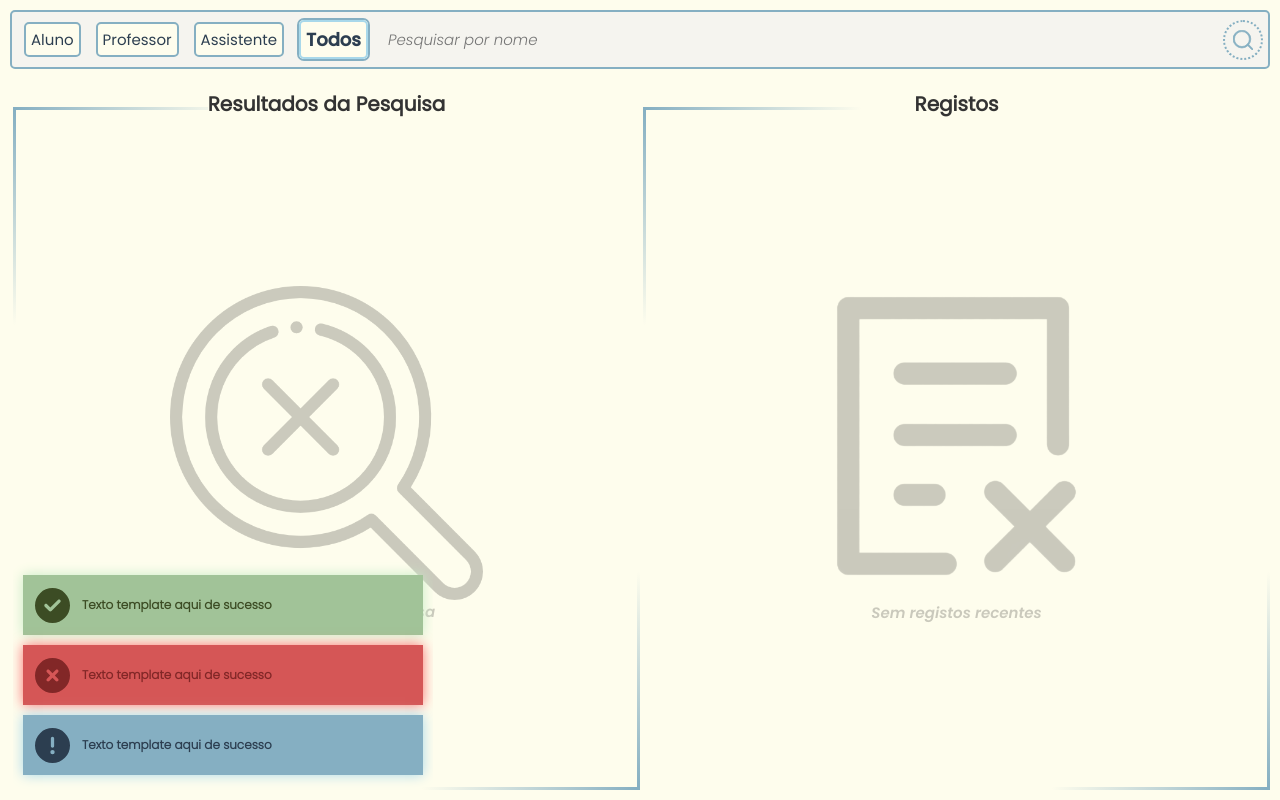
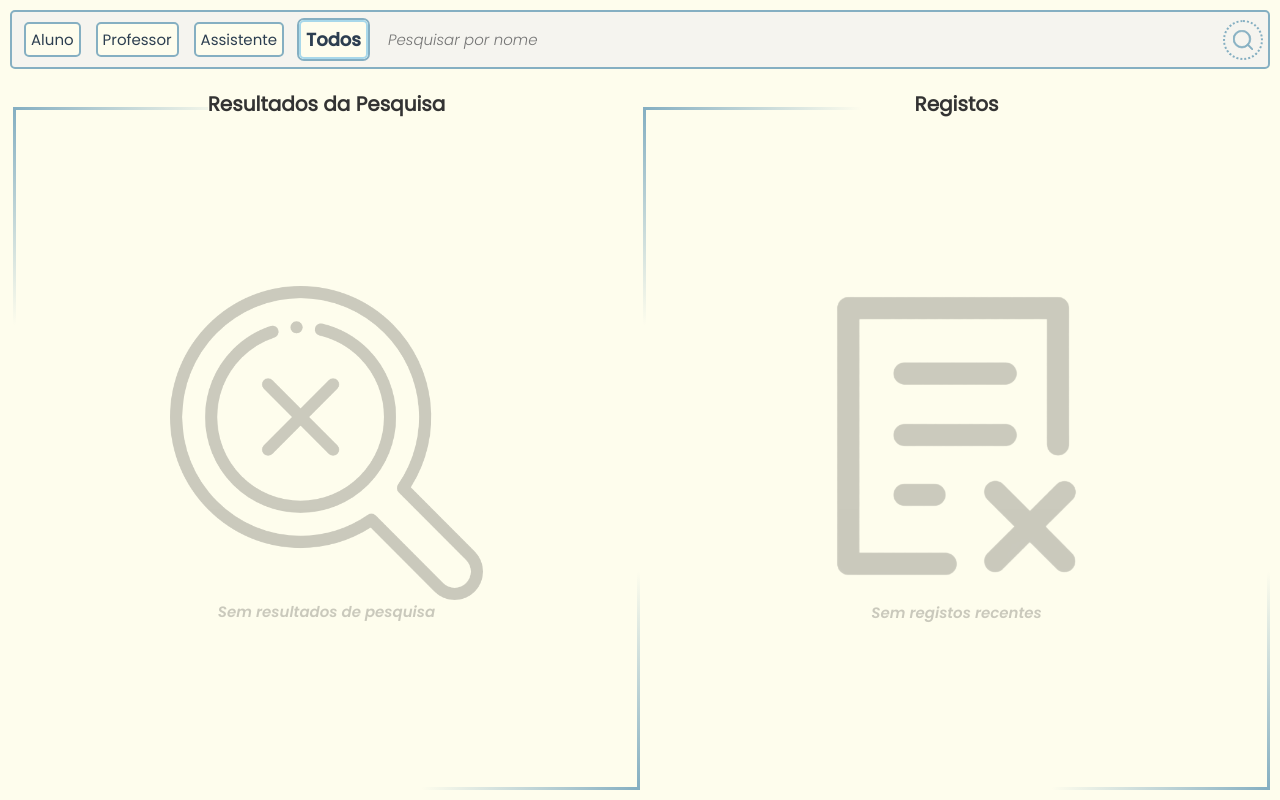
Before and after one commit to dvalnn/library-hub, a React (Vite) app in the folder frontend/: page / in a window 1280 px wide. Built offline with nearby package versions, Linux system fonts and the light colour scheme.

Commit message:
alert logic. broken css

```diff
--- a/frontend/src/app/agentList.jsx
+++ b/frontend/src/app/agentList.jsx
@@ -6,25 +6,34 @@ import performSearch from "./js/search.js";
 
 import Agent from "./agent.jsx";
 
-function AgentList({ searchArgs, setShowSubmit, selectionFuncs }) {
+function AgentList({
+	searchArgs,
+	setShowSubmit,
+	selectionFuncs,
+	eventSetters,
+}) {
 	const [elements, setElements] = useState([]);
-	const [error, setError] = useState(null); //TODO: make this work
-
 	useEffect(() => {
 		const { name, filter, search, setSearch } = searchArgs;
+		const [success, warning, error] = eventSetters;
 		if (!search) return;
 		setSearch(false);
 		performSearch(name, filter)
 			.then((res) => {
 				setElements(res);
+				if (!res.length) {
+					warning("Sem resultados");
+				} else {
+					success(`Encontrados ${res.length} resultados`);
+				}
 			})
 			.catch((err) => {
 				console.error(`error: ${err}`);
-				// TODO: display error
+				error(err);
 			});
-	}, [searchArgs]);
+	}, [searchArgs, eventSetters]);
 
-	if (elements.length === 0) {
+	if (!elements.length) {
 		setShowSubmit(false);
 		return (
 			<ul className="noResults">
--- a/frontend/src/app/alert.jsx
+++ b/frontend/src/app/alert.jsx
@@ -1,59 +1,145 @@
-import { useEffect, useState } from "react";
+import { useEffect, useRef, useState } from "react";
 
-function AlertEvents({ eventId }) {
-	//? apenas para formatar o css
-	const eventId1 = "success";
-	const eventId2 = "error";
-	const eventId3 = "warning";
+function AlertEvents({ eventText, eventSetters }) {
+	const [setSuccess, setWarning, setError] = eventSetters;
+	const [visibleAlerts, setVisibleAlerts] = useState({
+		success: false,
+		error: false,
+		warning: false,
+	});
+
+	const timers = {
+		success: useRef(null),
+		error: useRef(null),
+		warning: useRef(null),
+	};
+
+	// Store the remaining time for the animation
+	const remainingTime = useRef({
+		success: 0,
+		error: 0,
+		warning: 0,
+	});
+
+	const triggerAlert = (type, text, setter) => {
+		if (text) {
+			// Show the alert
+			setVisibleAlerts((prev) => ({
+				...prev,
+				[type]: true,
+			}));
+
+			// Clear any existing timer for the type
+			if (timers[type].current) {
+				clearTimeout(timers[type].current);
+			}
+
+			// Reset remaining time
+			remainingTime.current[type] = 5000; // 5 seconds in milliseconds
+
+			// Start a new timer
+			timers[type].current = setTimeout(() => {
+				setVisibleAlerts((prev) => ({
+					...prev,
+					[type]: false,
+				}));
+				setter(null); // Clear the event text to allow re-triggering
+			}, 5000); // 5 seconds
+
+			// Clear the interval when the alert disappears
+			return () => {
+				clearTimeout(timers[type].current);
+			};
+		}
+	};
+
+	// biome-ignore lint/correctness/useExhaustiveDependencies: <explanation>
+	useEffect(
+		() => triggerAlert("success", eventText.success, setSuccess),
+		[eventText.success],
+	);
+	// biome-ignore lint/correctness/useExhaustiveDependencies: <explanation>
+	useEffect(
+		() => triggerAlert("error", eventText.error, setError),
+		[eventText.error],
+	);
+	// biome-ignore lint/correctness/useExhaustiveDependencies: <explanation>
+	useEffect(
+		() => triggerAlert("warning", eventText.warning, setWarning),
+		[eventText.warning],
+	);
 
 	return (
 		<div id="alertBox">
-			{/* <div className="alert" id={eventId}>
-                <Event eventId={eventId} />
-                <h3></h3>
-            </div> */}
-			<div className="alert" id={eventId1}>
-				<Event eventId={eventId1} />
-				<h3>Texto template aqui de sucesso</h3>
-			</div>
-			<div className="alert" id={eventId2}>
-				<Event eventId={eventId2} />
-				<h3>Texto template aqui de sucesso</h3>
-			</div>
-			<div className="alert" id={eventId3}>
-				<Event eventId={eventId3} />
-				<h3>Texto template aqui de sucesso</h3>
-			</div>
+			{visibleAlerts.success && (
+				<div
+					className="alert"
+					id="success"
+					style={{
+						animation: "bar linear forwards",
+						animationDuration: `${remainingTime.current.success}ms`,
+					}}
+				>
+					<Event eventId="success" />
+					<h3>{eventText.success}</h3>
+				</div>
+			)}
+			{visibleAlerts.error && (
+				<div
+					className="alert"
+					id="error"
+					style={{
+						animation: "bar linear forwards",
+						animationDuration: `${remainingTime.current.error}ms`,
+					}}
+				>
+					<Event eventId="error" />
+					<h3>{eventText.error}</h3>
+				</div>
+			)}
+			{visibleAlerts.warning && (
+				<div
+					className="alert"
+					id="warning"
+					style={{
+						animation: "bar linear forwards",
+						animationDuration: `${remainingTime.current.warning}ms`,
+					}}
+				>
+					<Event eventId="warning" />
+					<h3>{eventText.warning}</h3>
+				</div>
+			)}
 		</div>
 	);
 }
 
 function Event({ eventId }) {
 	switch (eventId) {
-		case "success": {
+		case "success":
 			return (
 				<svg viewBox="0 0 512 512">
 					<title>Notificação Sucesso</title>
 					<path d="M256 512A256 256 0 1 0 256 0a256 256 0 1 0 0 512zM369 209L241 337c-9.4 9.4-24.6 9.4-33.9 0l-64-64c-9.4-9.4-9.4-24.6 0-33.9s24.6-9.4 33.9 0l47 47L335 175c9.4-9.4 24.6-9.4 33.9 0s9.4 24.6 0 33.9z" />
 				</svg>
 			);
-		}
-		case "error": {
+		case "error":
 			return (
 				<svg viewBox="0 0 512 512">
 					<title>Notificação erro</title>
 					<path d="M256 512A256 256 0 1 0 256 0a256 256 0 1 0 0 512zM175 175c9.4-9.4 24.6-9.4 33.9 0l47 47 47-47c9.4-9.4 24.6-9.4 33.9 0s9.4 24.6 0 33.9l-47 47 47 47c9.4 9.4 9.4 24.6 0 33.9s-24.6 9.4-33.9 0l-47-47-47 47c-9.4 9.4-24.6 9.4-33.9 0s-9.4-24.6 0-33.9l47-47-47-47c-9.4-9.4-9.4-24.6 0-33.9z" />
 				</svg>
 			);
-		}
-		case "warning": {
+
+		case "warning":
 			return (
 				<svg viewBox="0 0 512 512">
 					<title>Notificação aviso</title>
 					<path d="M256 512A256 256 0 1 0 256 0a256 256 0 1 0 0 512zm0-384c13.3 0 24 10.7 24 24l0 112c0 13.3-10.7 24-24 24s-24-10.7-24-24l0-112c0-13.3 10.7-24 24-24zM224 352a32 32 0 1 1 64 0 32 32 0 1 1 -64 0z" />
 				</svg>
 			);
-		}
+		default:
+			return null;
 	}
 }
 
--- a/frontend/src/app/css/alerts.css
+++ b/frontend/src/app/css/alerts.css
@@ -19,22 +19,25 @@
 	margin: 5px 0;
 	display: flex;
 	align-items: center;
+	overflow: hidden; /* Ensure the overflow is hidden */
 }
 
-
-#leftWindow #alertBox .alert::after{
-    content: '';
+#leftWindow #alertBox .alert::after {
+	content: "";
 	position: absolute;
 	bottom: 0;
 	left: 0;
 	width: 100%;
 	height: 4px;
-    animation: bar 5s linear forwards;
+	background-color: transparent; /* Set a default color */
 }
 
-@keyframes bar{
-    100%{
-       width: 0;
+@keyframes bar {
+	from {
+		width: 100%; /* Start from full width */
+	}
+	to {
+		width: 0; /* End at 0 width */
 	}
 }
 
@@ -51,45 +54,54 @@
 	margin-right: 3%;
 }
 
+/* Success Alert Styles */
 #leftWindow #alertBox #success {
 	background-color: var(--medium-green);
 	box-shadow: 0 0 12px var(--light-green);
 }
 
-#leftWindow #alertBox #success::after{
+#leftWindow #alertBox #success::after {
 	background-color: var(--light-green);
+	animation: bar linear forwards; /* Make sure to set animation */
 }
 
+/* Error Alert Styles */
+#leftWindow #alertBox #error {
+	background-color: var(--medium-red);
+	box-shadow: 0 0 12px var(--light-red);
+}
+
+#leftWindow #alertBox #error::after {
+	background-color: var(--light-red);
+	animation: bar linear forwards; /* Make sure to set animation */
+}
+
+/* Warning Alert Styles */
+#leftWindow #alertBox #warning {
+	background-color: var(--medium-blue);
+	box-shadow: 0 0 12px var(--light-blue);
+}
+
+#leftWindow #alertBox #warning::after {
+	background-color: var(--light-blue);
+	animation: bar linear forwards; /* Make sure to set animation */
+}
+
+/* Set colors for the SVG and text in success alerts */
 #leftWindow #alertBox #success svg,
 #success h3 {
 	fill: var(--olive-green);
 	color: var(--olive-green);
 }
 
-#leftWindow #alertBox #error {
-    background-color: var(--medium-red);
-    box-shadow: 0 0 12px var(--light-red);
-}
-
-#leftWindow #alertBox #error::after{
-    background-color: var(--light-red);
-}
-
+/* Set colors for the SVG and text in error alerts */
 #leftWindow #alertBox #error svg,
 #error h3 {
 	fill: var(--dark-red);
 	color: var(--dark-red);
 }
 
-#leftWindow #alertBox #warning {
-    background-color: var(--medium-blue);
-    box-shadow: 0 0 12px var(--light-blue);
-}
-
-#leftWindow #alertBox #warning::after{
-    background-color: var(--light-blue);
-}
-
+/* Set colors for the SVG and text in warning alerts */
 #leftWindow #alertBox #warning svg,
 #warning h3 {
 	fill: var(--dark-blue);
--- /dev/null
+++ b/frontend/src/app/js/useEvents.js
@@ -0,0 +1,34 @@
+import { useState } from "react";
+
+function useEvents() {
+	const [event, setEvent] = useState({
+		success: null,
+		warning: null,
+		error: null,
+	});
+
+	const setSuccess = (payload) => {
+		setEvent((prev) => ({
+			...prev,
+			success: payload,
+		}));
+	};
+
+	const setWarning = (payload) => {
+		setEvent((prev) => ({
+			...prev,
+			warning: payload,
+		}));
+	};
+
+	const setError = (payload) => {
+		setEvent((prev) => ({
+			...prev,
+			error: payload,
+		}));
+	};
+
+	return [event, setSuccess, setWarning, setError];
+}
+
+export default useEvents;
--- a/frontend/src/app/mainWindow.jsx
+++ b/frontend/src/app/mainWindow.jsx
@@ -1,12 +1,13 @@
 import { useEffect, useState } from "react";
 
 import AgentList from "./agentList.jsx";
+import AlertEvents from "./alert.jsx";
+import { SubmitBtn } from "./buttons.jsx";
 import RecordList from "./recordList.jsx";
-import { SubmitBtn } from "./buttons.jsx";
-import AlertEvents from "./alert.jsx";
 
+import useEvents from "./js/useEvents.js";
+import useRecordsState from "./js/useRecordsState.js";
 import useSelectionState from "./js/useSelectionState.js";
-import useRecordsState from "./js/useRecordsState.js";
 
 //*MIGUEL:
 //TODO: Error and Success notifications
@@ -18,11 +19,13 @@ import useRecordsState from "./js/useRecordsState.js";
 
 //*TIAGO:
 //TODO: Implementar os Loads comentados dentro do agentList e recordList
-
 function MainWindow({ name, filter, windowReset }) {
 	const [showSubmit, setShowSubmit] = useState(false);
 	const [showDelete, setShowDelete] = useState(false);
 	const [search, setSearch] = useState(false);
+
+	const [eventText, setSuccess, setWarning, setError] = useEvents();
+	const eventSetters = [setSuccess, setWarning, setError];
 
 	const [
 		records,
@@ -41,14 +44,6 @@ function MainWindow({ name, filter, windowReset }) {
 		selectionReset();
 		windowReset();
 	};
-
-	// useEffect(() => {
-	// 	console.log(`selection: ${JSON.stringify(selection)}`);
-	// }, [selection]);
-
-	// useEffect(() => {
-	// 	console.log(`records: ${JSON.stringify(records)}`);
-	// }, [records]);
 
 	const [last, setLast] = useState({ name, filter });
 
@@ -69,6 +64,7 @@ function MainWindow({ name, filter, windowReset }) {
 					setShowSubmit={setShowSubmit}
 					selectionFuncs={[upsertFunc, removeFunc, checkFunc]}
 					searchArgs={{ name, filter, search, setSearch }}
+					eventSetters={eventSetters}
 				/>
 				{showSubmit !== false && (
 					<SubmitBtn
@@ -77,7 +73,8 @@ function MainWindow({ name, filter, windowReset }) {
 						handleClick={createRecordsWrapper}
 					/>
 				)}
-				<AlertEvents />
+
+				<AlertEvents eventText={eventText} eventSetters={eventSetters} />
 			</div>
 
 			<div id="rightWindow" className="resultWindow">
```
Lines whose indentation alone changed are shown as unchanged.
